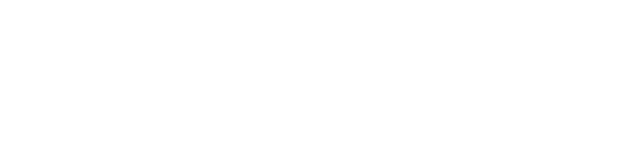
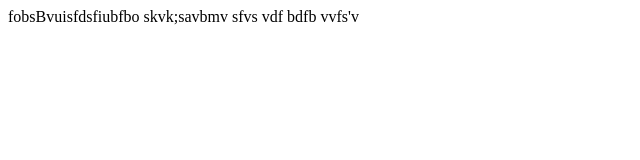
Before and after one commit to KunalLorex/Rotating-Ball, a plain HTML site: page index.html in a window 1280 px wide. Shown: the whole page, without its empty margins (0-640 px from the left). Drawn offline with Linux system fonts and the light colour scheme.

Commit message:
bekaar ki cheeje

```diff
--- a/index.html
+++ b/index.html
@@ -7,6 +7,12 @@
     <title>Document</title>
 </head>
 <body>
+    fobsBvuisfdsfiubfbo
+    skvk;savbmv
+    sfvs
+    vdf
+    bdfb
 
+    vvfs'v
 </body>
 </html>
```
Also changed, not shown: akdfabdoiasls.js (added), dfkadf.png (added), dnsabuk.jpg (added), fsaionfdah.js (added), style.css (added).
